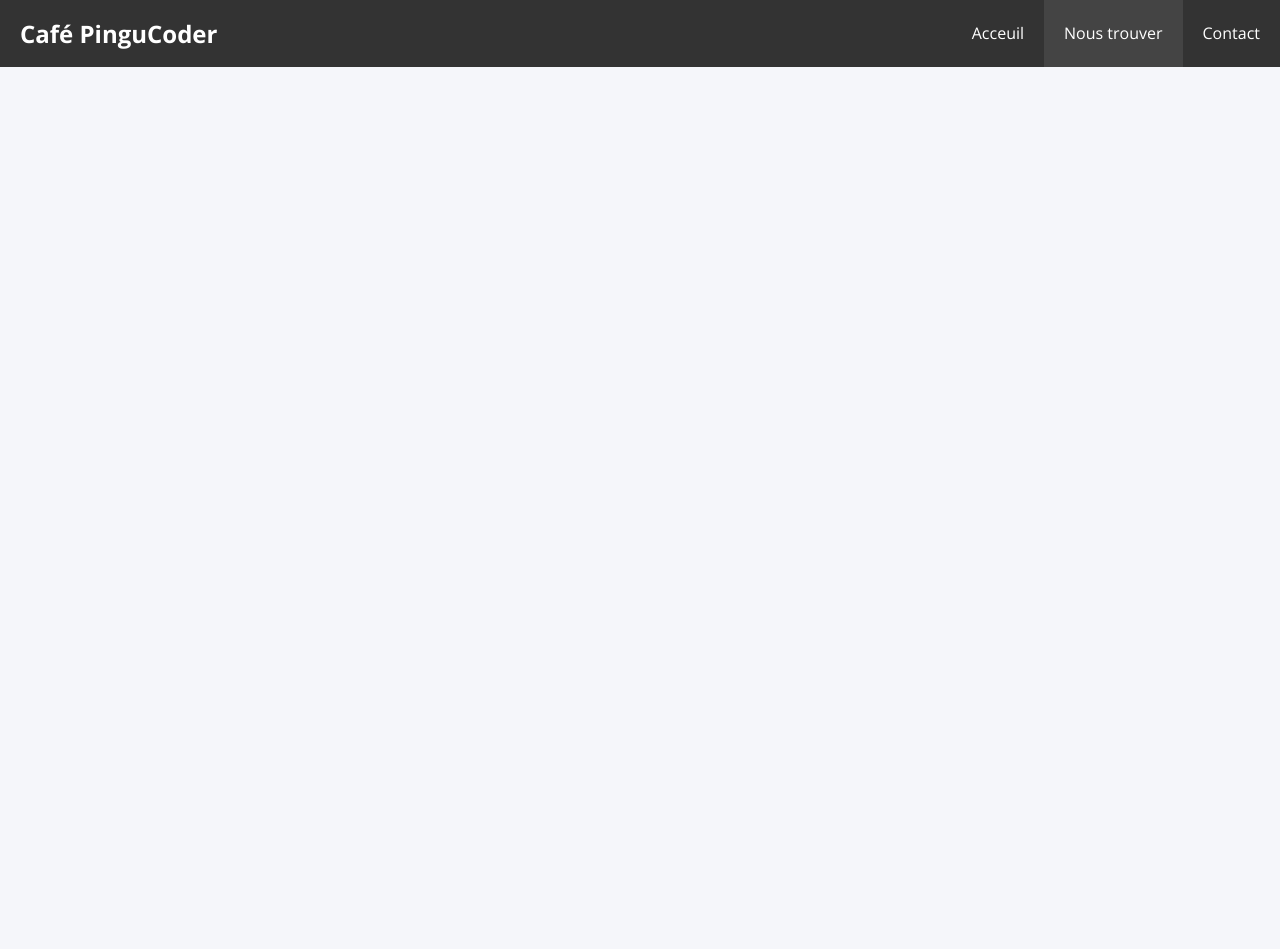
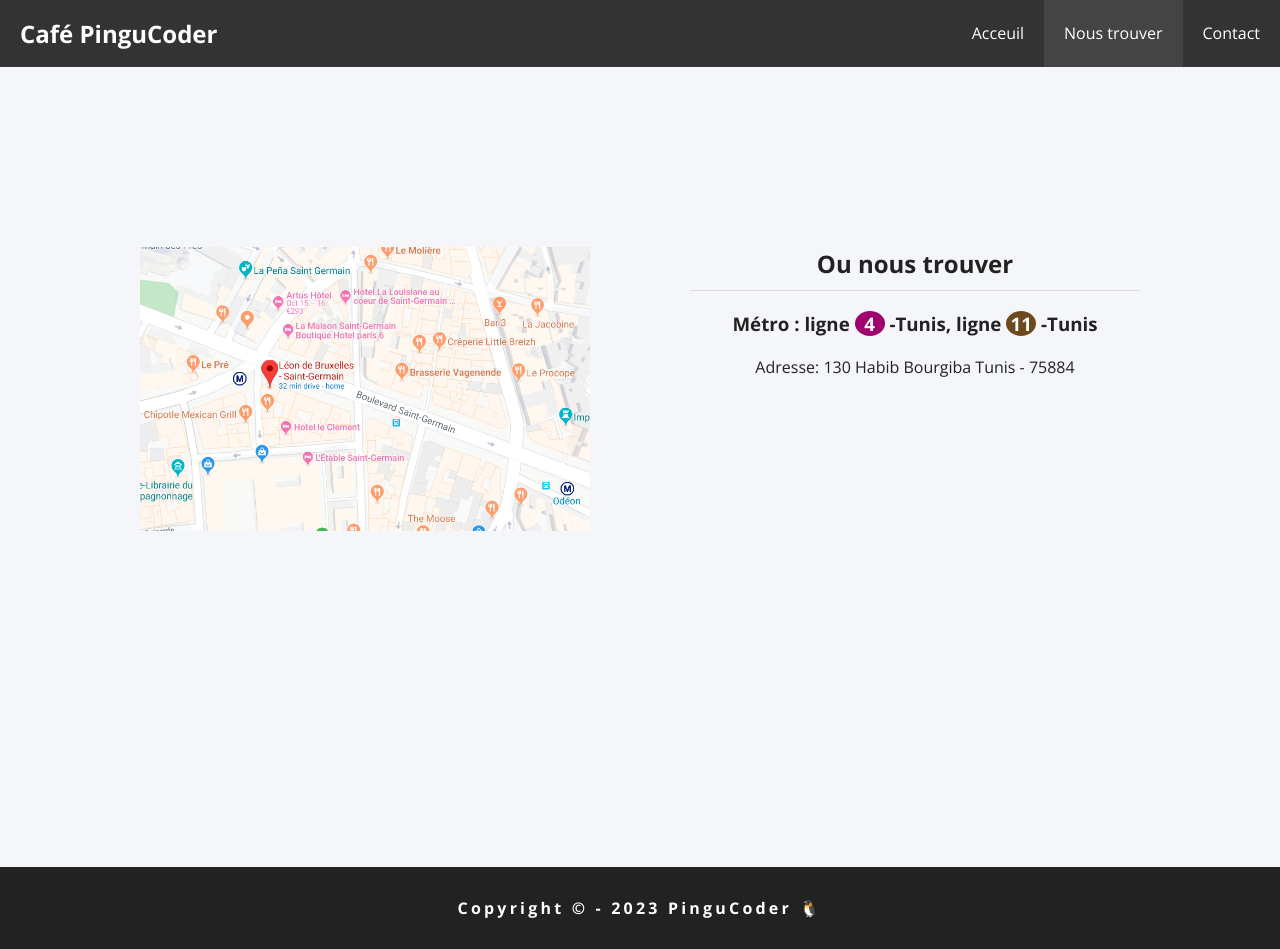
Before and after one commit to SamarAyadi/project-Cafe, a plain HTML site: page where.html in a window 1280 px wide. Before the commit the page ends 800 px from the top, so only its background shows below. Drawn offline with nearby package versions, Linux system fonts and the light colour scheme.

Commit message:
Mise en place de la page de localisation

```diff
--- a/css/styles.css
+++ b/css/styles.css
@@ -11,7 +11,7 @@ body {
   font-family: "Open Sans", sans-serif;
   color: #222;
   background: #f5f6fa;
-  scroll-behavior: smooth ;
+  scroll-behavior: smooth;
   text-align: center;
 }
 
@@ -128,7 +128,7 @@ p {
   color: white;
 }
 
-.container{
+.container {
   max-width: 1000px;
   display: block;
   margin: auto;
@@ -140,34 +140,34 @@ p {
   padding: 100px 0;
   /* text-align: center; */
 }
-.feature{
+.feature {
   float: left;
   width: 50%;
 }
 
-.fa-solid:hover{
+.fa-solid:hover {
   color: #f1c40f;
 }
 
-.person{
+.person {
   height: 400px;
-  background: url(../images/person.jpg) center center /cover;
+  background: url(../images/person.jpg) center center / cover;
 }
 
 /* reservation */
-.reservation{
+.reservation {
   padding: 100px 0;
   /* text-align: center; */
 }
 
-.btn-dark{
+.btn-dark {
   background: #222;
   color: white;
 }
 
-.btn-dark:hover{
+.btn-dark:hover {
   background: white;
-  color:#222 ;
+  color: #222;
   border: 1px solid #222;
 }
 
@@ -181,3 +181,41 @@ footer {
 footer p {
   margin-bottom: 0px;
 }
+
+/* where */
+.where {
+  padding: 180px 0;
+  overflow: auto;
+  min-height: 100vh;
+}
+
+.where-img {
+  float: left;
+  width: 45%;
+}
+
+.where-text {
+  float: right;
+  width: 45%;
+}
+
+.underline {
+  padding-bottom: 10px;
+  border-bottom: 1px solid #ddd;
+}
+
+.chip {
+  display: inline-block;
+  width: 30px;
+  border-radius: 100%;
+  background: #333;
+  color: white;
+  text-align: center;
+}
+
+.chip-brown {
+  background:  #6e491e;
+}
+.chip-purple {
+  background:  #a0006e;
+}
--- a/where.html
+++ b/where.html
@@ -28,5 +28,22 @@
         </ul>
       </nav>
     </header>
+    <section class="where">
+      <div class="container">
+        <img src="./images/maps.png" alt="carte" class="where-img" />
+        <div class="where-text">
+          <h1 class="underline">Ou nous trouver</h1>
+          <h3>
+            Métro : ligne <span class="chip chip-purple">4</span> -Tunis, ligne
+            <span class="chip chip-brown">11</span> -Tunis
+          </h3>
+          <p>Adresse: 130 Habib Bourgiba Tunis - 75884</p>
+        </div>
+      </div>
+    </section>
+
+    <footer>
+      <p>Copyright &copy; - 2023 PinguCoder 🐧</p>
+    </footer>
   </body>
 </html>
```
Also changed, not shown: contact.html (+14 -9 lines).
